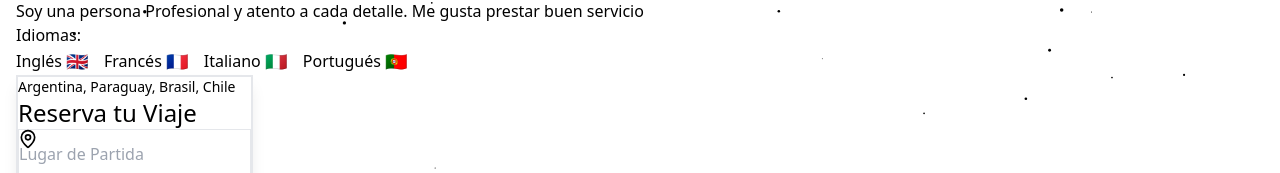
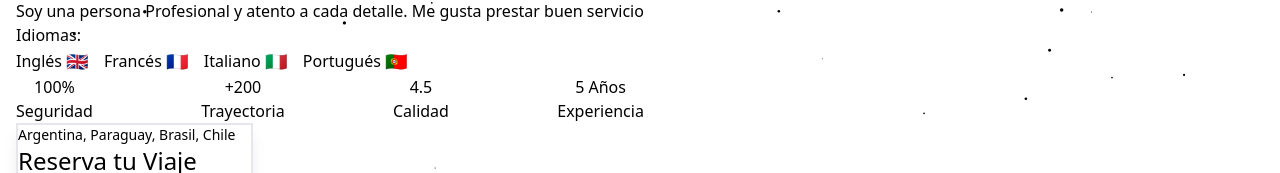
Before and after one commit to EtherealDevs/taxi, a Next.js app in the folder frontend/: page / in a window 1280 px wide. Shown: the part 170-343 px from the top of the page. Built offline with nearby package versions, Linux system fonts and the light colour scheme.

Commit message:
feat(Hero): add performance metrics section and update translations for security, trajectory, quality, experience, and years

```diff
--- a/frontend/src/components/interface/Hero.tsx
+++ b/frontend/src/components/interface/Hero.tsx
@@ -65,6 +65,24 @@ export default function Hero() {
                             </div>
                         </div>
                     </div>
+                    <div className="flex justify-between mt-8">
+                        <div className="text-center">
+                            <p className="text-3xl font-bold text-gray-900">100%</p>
+                            <p className="text-gray-600">{t('hero.security')}</p>
+                        </div>
+                        <div className="text-center">
+                            <p className="text-3xl font-bold text-gray-900">+200</p>
+                            <p className="text-gray-600">{t('hero.trayectory')}</p>
+                        </div>
+                        <div className="text-center">
+                            <p className="text-3xl font-bold text-gray-900">4.5</p>
+                            <p className="text-gray-600">{t('hero.quality')}</p>
+                        </div>
+                        <div className="text-center">
+                            <p className="text-3xl font-bold text-gray-900">5 {t('hero.years')}</p>
+                            <p className="text-gray-600">{t('hero.experience')}</p>
+                        </div>
+                    </div>
                 </div>
 
                 {/* Columna Derecha */}
--- a/frontend/src/locale/en/translation.json
+++ b/frontend/src/locale/en/translation.json
@@ -24,6 +24,11 @@
     "french": "French",
     "italian": "Italian",
     "portuguese": "Portuguese",
+    "security": "Security",
+    "trayectory": "Trayectory",
+    "quality": "Quality",
+    "experience": "Experience",
+    "years": "Years",
     "imageAlt": "Travel Agent"
   },
   "reserv": {
--- a/frontend/src/locale/es/translation.json
+++ b/frontend/src/locale/es/translation.json
@@ -24,6 +24,11 @@
     "french": "Francés",
     "italian": "Italiano",
     "portuguese": "Portugués",
+    "security": "Seguridad",
+    "trayectory": "Trayectoria",
+    "quality": "Calidad",
+    "experience": "Experiencia",
+    "years": "Años",
     "imageAlt": "Agente de Viajes"
   },
   "reserv": {
--- a/frontend/src/locale/pt/translation.json
+++ b/frontend/src/locale/pt/translation.json
@@ -24,6 +24,11 @@
     "french": "Francês",
     "italian": "Italiano",
     "portuguese": "Português",
+    "security": "Segurança",
+    "trayectory": "Trayectoria",
+    "quality": "Qualidade",
+    "experience": "Experiência",
+    "years": "Anos",
     "imageAlt": "Agente de Viagens"
   },
   "reserv": {
```
